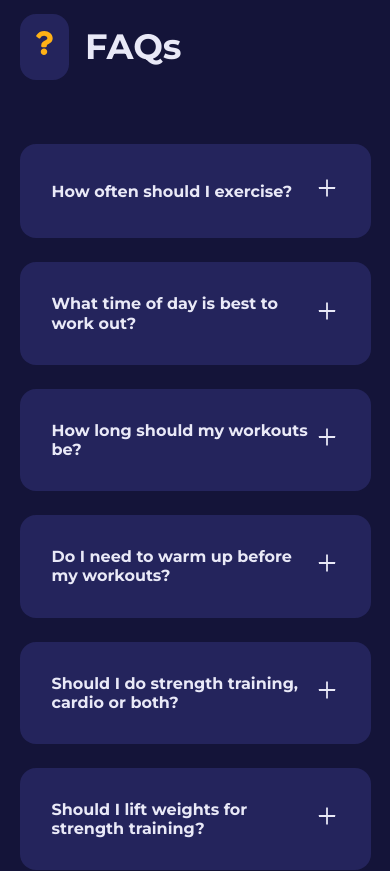
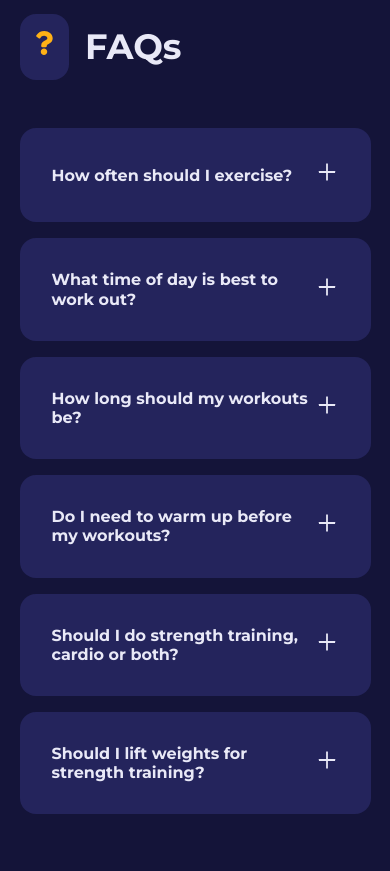
Before and after one commit to Eddysam2000/XP-Fitness, a React (Create React App) app: page / in a window 390 px wide. Shown: the part 4000-4871 px from the top of the page. Built offline with nearby package versions, Linux system fonts and the light colour scheme.

Commit message:
mediaquery added

```diff
--- a/src/pages/home/home.css
+++ b/src/pages/home/home.css
@@ -394,4 +394,10 @@ footer {
         margin-inline: auto;
         width: 84%;
     }
+
+/* FAQs */
+    .faqs_wrapper {
+        margin-top: 3rem;
+        gap: 1rem;
+    }
 }
```
